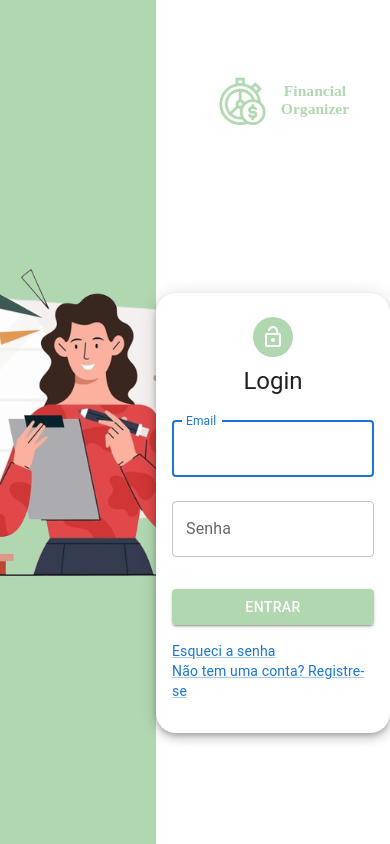
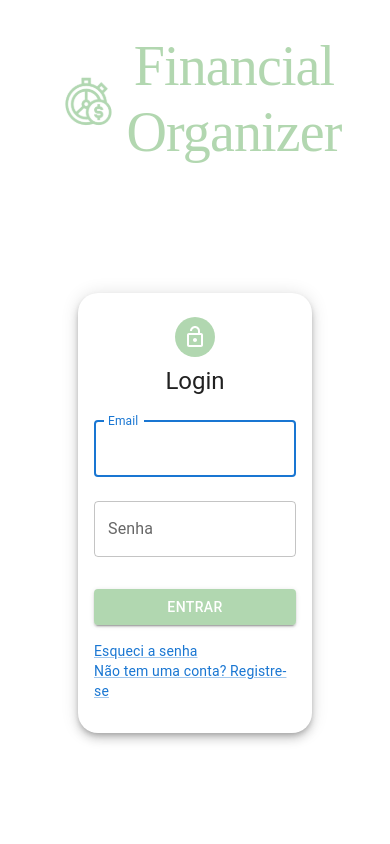
Before and after one commit to caiojlima/front-dev-financial-organizer, a React (Create React App) app: page / in a window 390 px wide. Built offline with nearby package versions, Linux system fonts and the light colour scheme.

Commit message:
Mobile Responsive Inital Pages

```diff
--- a/package.json
+++ b/package.json
@@ -1,6 +1,6 @@
 {
   "name": "front-dev-financial-organizer",
-  "version": "2.7.3",
+  "version": "2.8.3",
   "private": true,
   "dependencies": {
     "@emotion/react": "^11.13.0",
--- a/src/components/Title.tsx
+++ b/src/components/Title.tsx
@@ -1,12 +1,22 @@
-import { Box } from '@mui/material';
+import {
+  Box,
+  createTheme,
+  responsiveFontSizes,
+  Typography,
+} from '@mui/material';
 import logo from '../assets/Logo.svg';
 import { useNavigate } from 'react-router-dom';
+import { ThemeProvider } from '@emotion/react';
+
+let theme = createTheme();
+theme = responsiveFontSizes(theme);
 
 export const Title = () => {
   const navigator = useNavigate();
   const handleClick = () => {
     navigator('/');
   };
+
   return (
     <Box
       sx={{
@@ -14,6 +24,7 @@ export const Title = () => {
         height: '25%',
         display: 'flex',
         alignItems: 'center',
+        justifyContent: 'center',
         fontSize: '2vw',
         marginTop: '2vh',
         ':hover': { cursor: 'pointer' },
@@ -21,15 +32,16 @@ export const Title = () => {
       onClick={handleClick}
     >
       <img style={{ width: '20vw' }} src={logo} alt="Logo" />
-      <h1
-        style={{
-          color: 'rgba(45, 146, 42, 0.37)',
-          textAlign: 'center',
-          margin: 0,
-        }}
-      >
-        Financial Organizer
-      </h1>
+      <ThemeProvider theme={theme}>
+        <Typography
+          variant="h1"
+          textAlign={'center'}
+          fontFamily={'Times New Roman'}
+          color={'rgba(45, 146, 42, 0.37)'}
+        >
+          Financial Organizer
+        </Typography>
+      </ThemeProvider>
     </Box>
   );
 };
--- a/src/pages/ForgotPassword.tsx
+++ b/src/pages/ForgotPassword.tsx
@@ -6,7 +6,7 @@ import { Title, ForgotPasswordForm } from '../components';
 export const ForgotPassword = () => {
   return (
     <Box sx={homeContainerStyle}>
-      <Box sx={firstBoxStyle}>
+      <Box sx={firstBoxStyle} display={{ xs: 'none', md: 'flex' }}>
         <img src={forgotPasswordImg} alt="home-img" width="65%" />
       </Box>
       <Box sx={secondBoxStyle}>
--- a/src/pages/Home.tsx
+++ b/src/pages/Home.tsx
@@ -6,7 +6,7 @@ import { Title, LoginForm } from '../components';
 export const Home = () => {
   return (
     <Box sx={homeContainerStyle}>
-      <Box sx={firstBoxStyle}>
+      <Box sx={firstBoxStyle} display={{ xs: 'none', md: 'flex' }}>
         <img src={homeImage} alt="home-img" />
       </Box>
       <Box sx={secondBoxStyle}>
--- a/src/pages/Register.tsx
+++ b/src/pages/Register.tsx
@@ -6,7 +6,7 @@ import { RegisterForm, Title } from '../components';
 export const Register = () => {
   return (
     <Box sx={homeContainerStyle}>
-      <Box sx={firstBoxStyle}>
+      <Box sx={firstBoxStyle} display={{ xs: 'none', md: 'flex' }}>
         <img src={registerImg} alt="register-img" width="60%" />
       </Box>
       <Box sx={secondBoxStyle}>
--- a/src/pages/ResetPassword.tsx
+++ b/src/pages/ResetPassword.tsx
@@ -6,7 +6,7 @@ import { Title, ResetPasswordForm } from '../components';
 export const ResetPassword = () => {
   return (
     <Box sx={homeContainerStyle}>
-      <Box sx={firstBoxStyle}>
+      <Box sx={firstBoxStyle} display={{ xs: 'none', md: 'flex' }}>
         <img src={forgotPasswordImg} alt="home-img" width="65%" />
       </Box>
       <Box sx={secondBoxStyle}>
--- a/src/styles/home.style.ts
+++ b/src/styles/home.style.ts
@@ -1,5 +1,6 @@
 export const homeContainerStyle = {
   display: 'flex',
+  justifyContent: 'center',
   width: '100%',
   height: '100vh',
 };
@@ -7,7 +8,6 @@ export const homeContainerStyle = {
 export const firstBoxStyle = {
   backgroundColor: 'rgba(45, 146, 42, 0.37)',
   width: '40%',
-  display: 'flex',
   justifyContent: 'center',
   alignItems: 'center',
 };
```
